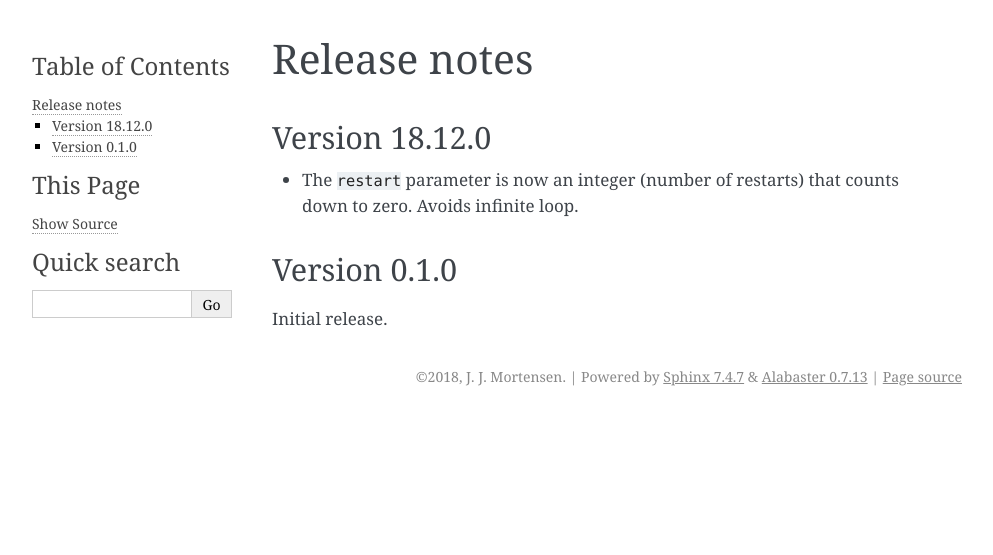
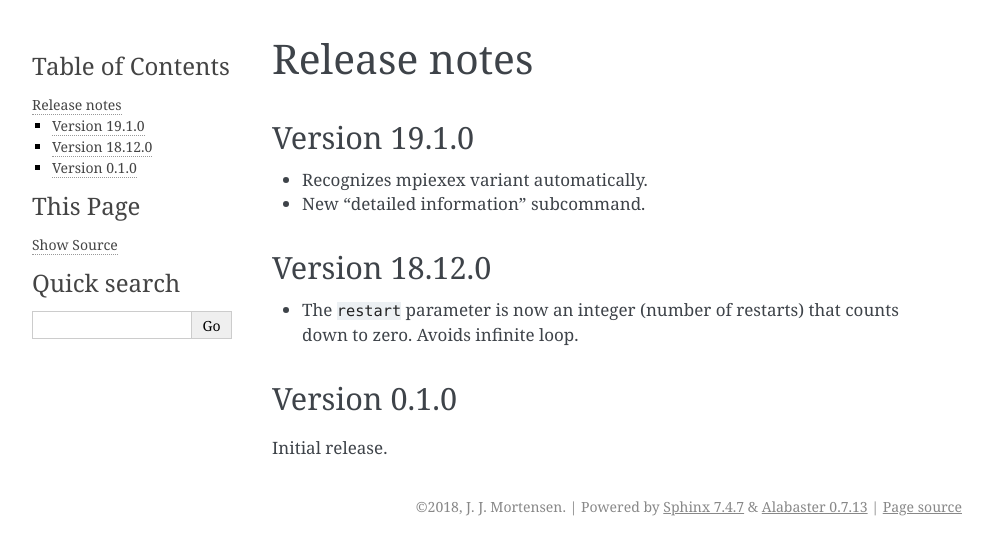
Before and after one commit to Yangxinsix/myqueue, a Sphinx documentation site: the page built from docs/releasenotes.rst, in a window 1280 px wide. Shown: the top 555 px of the page, without its empty margins (148-1141 px from the left). Built offline with Sphinx 7.4.7, drawn with Linux system fonts in a browser that asks for light colours.

Commit message:
Version 19.1.1b1 + release notes for 19.1.0

```diff
--- a/docs/releasenotes.rst
+++ b/docs/releasenotes.rst
@@ -1,6 +1,14 @@
 =============
 Release notes
 =============
+
+
+Version 19.1.0
+==============
+
+* Recognizes mpiexex variant automatically.
+
+* New "detailed information" subcommand.
 
 
 Version 18.12.0
--- a/myqueue/__init__.py
+++ b/myqueue/__init__.py
@@ -1 +1 @@
-__version__ = '19.1.0'
+__version__ = '19.1.1b1'
```
